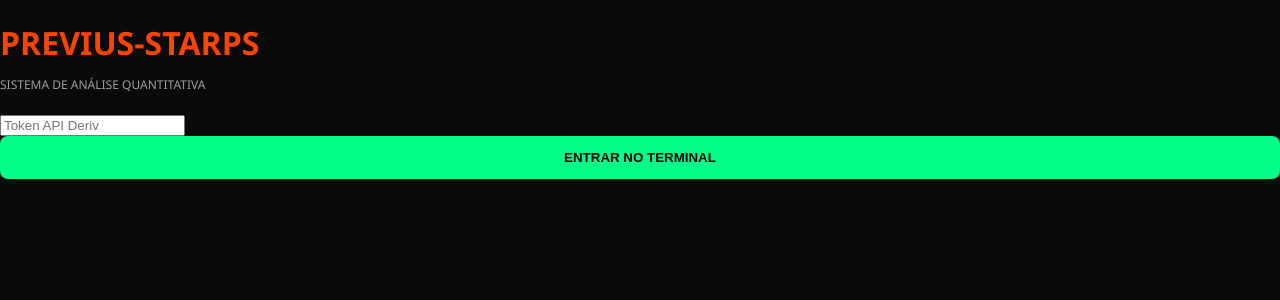
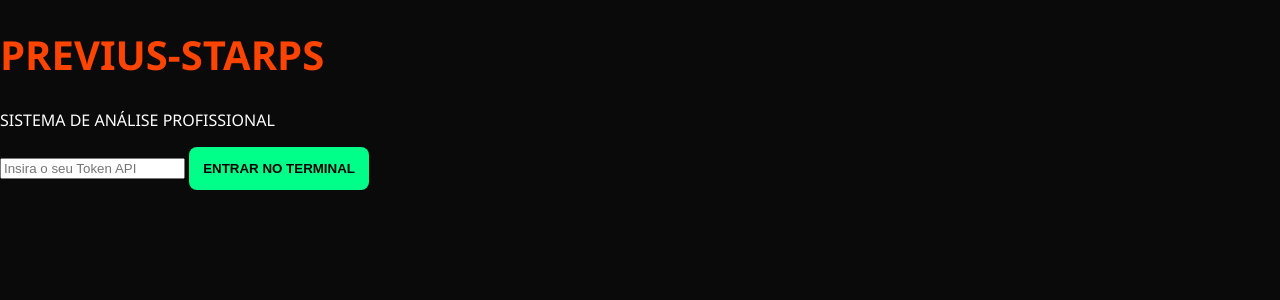
Before and after one commit to mauromanuek/Mauro-Paulo-starps-previus, a FastAPI app: page / in a window 1280 px wide. Shown: the top 300 px of the page. Run offline with FastAPI, Linux system fonts and the light colour scheme; parts of the project's set-up code (start-up, migrations or seed data) failed here and were passed over; some libraries are stand-ins or nearby versions.

Commit message:
Update index.html

```diff
--- a/templates/index.html
+++ b/templates/index.html
@@ -2,216 +2,205 @@
 <html lang="pt-BR">
 <head>
     <meta charset="UTF-8">
-    <meta name="viewport" content="width=device-width, initial-scale=1.0, maximum-scale=1.0, user-scalable=no">
-    <title>Previus-Starps | Profissional</title>
+    <meta name="viewport" content="width=device-width, initial-scale=1.0">
+    <title>Previus-Starps | OS</title>
     <link rel="stylesheet" href="/static/style.css">
     <script type="text/javascript" src="https://s3.tradingview.com/tv.js"></script>
 </head>
 <body>
-    <div id="toast-area"></div>
+    <div id="toast-container"></div>
+    <div id="menu-overlay" onclick="toggleSidebar()"></div>
 
     <div id="login-view" class="view active">
-        <div class="login-card">
-            <h1 style="color:#ff4400; margin-bottom:5px;">PREVIUS-STARPS</h1>
-            <p style="font-size:12px; opacity:0.6; margin-bottom:20px;">SISTEMA DE ANÁLISE QUANTITATIVA</p>
-            <input type="password" id="tokenInput" placeholder="Token API Deriv">
-            <button class="btn btn-start" style="width:100%" onclick="connect()">ENTRAR NO TERMINAL</button>
-            <p id="login-status" style="margin-top:15px; font-size:11px;"></p>
+        <div class="login-wrapper">
+            <h1 style="color:var(--accent); font-size: 2.5rem;">PREVIUS-STARPS</h1>
+            <p>SISTEMA DE ANÁLISE PROFISSIONAL</p>
+            <div class="login-form">
+                <input type="password" id="tokenInput" placeholder="Insira o seu Token API">
+                <button class="btn btn-start" onclick="connect()">ENTRAR NO TERMINAL</button>
+            </div>
+            <p id="login-status"></p>
         </div>
     </div>
 
     <div id="dashboard-view" class="view">
         <header>
             <button class="menu-btn" onclick="toggleSidebar()">☰</button>
-            <div class="status-indicator">
-                <div id="led" class="led-circle"></div>
-                <span id="led-text">SISTEMA OFFLINE</span>
-            </div>
-            <div class="balance-badge">
+            <div class="logo">PREVIUS-STARPS</div>
+            <div class="account-info">
+                <span id="balance-val">$0.00</span>
                 <small id="acc-type">DEMO</small>
-                <span id="balance">$0.00</span>
             </div>
         </header>
 
         <nav id="sidebar">
-            <div class="sidebar-user">TERMINAL ATIVO</div>
+            <div class="sidebar-header">MENU</div>
             <ul>
-                <li onclick="switchTab('tab-general')">📊 Dashboard Geral</li>
-                <li onclick="switchTab('tab-manual')">🎮 Operar Manual</li>
-                <li onclick="switchTab('tab-auto')">🤖 Operar Automático</li>
-                <li onclick="switchTab('tab-settings')">⚙️ Configurações</li>
+                <li onclick="showLayer('layer-dashboard')">📊 Monitor Principal</li>
+                <li onclick="showLayer('layer-manual')">🎮 Operação Manual</li>
+                <li onclick="showLayer('layer-auto')">🤖 Bot Automático</li>
+                <li onclick="location.reload()" style="color:var(--danger)">🛑 Sair</li>
             </ul>
         </nav>
 
-        <main class="container">
-            <section id="tab-general" class="tab-content active">
-                <div class="card signal-card">
-                    <div class="sig-header">
-                        <span class="badge">SINAL ATUAL</span>
-                        <span id="prob-val" class="prob-text">--%</span>
+        <main class="main-content">
+            <section id="layer-dashboard" class="layer active">
+                <div class="analysis-card">
+                    <div class="sig-row">
+                        <span id="ia-status">ANALISANDO MERCADO...</span>
+                        <span id="ia-prob">--%</span>
                     </div>
-                    <h2 id="ia-action">AGUARDANDO...</h2>
-                    <p id="ia-reason">Inicie o monitoramento para receber sinais.</p>
+                    <h2 id="ia-action">AGUARDANDO</h2>
                 </div>
 
-                <div class="grid-stats">
-                    <div class="mini-card">TENDÊNCIA: <b id="stat-trend">--</b></div>
-                    <div class="mini-card">VOLATILIDADE: <b id="stat-vol">--</b></div>
+                <div class="chart-container-wrapper">
+                    <div id="tradingview_chart"></div>
                 </div>
 
-                <div id="chart-box">
-                    <div id="tv-chart"></div>
-                    <div id="tv-error" class="chart-msg" style="display:none;">
-                        <p>Ativo indisponível no TradingView.</p>
-                        <small>O Bot continua operando normalmente.</small>
-                    </div>
-                </div>
-
-                <div class="actions">
-                    <button id="btn-on" class="btn btn-start" onclick="setBot(true)">ATIVAR BOT</button>
-                    <button id="btn-off" class="btn btn-stop" onclick="setBot(false)" disabled>DESLIGAR BOT</button>
+                <div class="central-control">
+                    <button id="main-toggle-btn" class="btn btn-start" onclick="toggleBotGlobal()">LIGAR BOT</button>
                 </div>
             </section>
 
-            <section id="tab-manual" class="tab-content">
+            <section id="layer-manual" class="layer">
                 <div class="card">
-                    <h3>OPERAÇÃO MANUAL</h3>
-                    <div class="manual-analysis-bar">
-                        <div id="m-indicator">Aguardando Análise...</div>
+                    <h3>TRADE MANUAL / RÁPIDO</h3>
+                    <div class="profit-display">
+                        RESULTADO: <span id="manual-profit">$0.00</span>
                     </div>
-                    <div class="input-group">
-                        <label>Valor da Entrada (USD):</label>
-                        <input type="number" id="m-amount" value="10">
+                    <div class="input-grid">
+                        <div class="input-group">
+                            <label>Valor ($)</label>
+                            <input type="number" id="m-stake" value="10">
+                        </div>
                     </div>
-                    <div class="actions">
-                        <button class="btn btn-start" onclick="trade('CALL')">COMPRAR (CALL)</button>
-                        <button class="btn btn-stop" onclick="trade('PUT')">VENDER (PUT)</button>
+                    <div class="action-buttons">
+                        <button class="btn btn-start" onclick="trade('CALL')">COMPRAR</button>
+                        <button class="btn btn-stop" onclick="trade('PUT')">VENDER</button>
                     </div>
                 </div>
             </section>
 
-            <section id="tab-auto" class="tab-content">
+            <section id="layer-auto" class="layer">
                 <div class="card">
-                    <h3>OPERAÇÃO AUTOMÁTICA</h3>
-                    <p>O sistema executará entradas quando a confiança for >85%.</p>
-                    <div class="auto-status-box">
-                        STATUS: <span id="auto-state-desc">INATIVO</span>
+                    <h3>CONFIGURAÇÕES DO BOT</h3>
+                    <div class="profit-display">
+                        LUCRO ACUMULADO: <span id="auto-profit">$0.00</span>
                     </div>
-                    <button class="btn btn-start" style="width:100%" onclick="setBot(true)">LIGAR AUTOMAÇÃO</button>
+                    <div class="settings-grid">
+                        <div class="input-group">
+                            <label>Stake (Valor)</label>
+                            <input type="number" id="a-stake" value="10">
+                        </div>
+                        <div class="input-group">
+                            <label>Take Profit ($)</label>
+                            <input type="number" id="a-tp" value="50">
+                        </div>
+                        <div class="input-group">
+                            <label>Stop Loss ($)</label>
+                            <input type="number" id="a-sl" value="30">
+                        </div>
+                    </div>
+                    <p style="font-size: 12px; margin-top: 15px; opacity: 0.6;">O bot entrará automaticamente em sinais com confiança acima de 80%.</p>
                 </div>
             </section>
         </main>
     </div>
 
     <script>
-        let isBotOn = false;
+        let botActive = false;
+        let sidebarOpen = false;
 
-        function toggleSidebar() { document.getElementById('sidebar').classList.toggle('open'); }
-
-        function switchTab(id) {
-            document.querySelectorAll('.tab-content').forEach(t => t.classList.remove('active'));
-            document.getElementById(id).classList.add('active');
-            toggleSidebar();
+        function toggleSidebar() {
+            sidebarOpen = !sidebarOpen;
+            document.getElementById('sidebar').classList.toggle('open', sidebarOpen);
+            document.getElementById('menu-overlay').classList.toggle('active', sidebarOpen);
         }
 
-        function notify(msg, type='info') {
-            const area = document.getElementById('toast-area');
+        function showLayer(id) {
+            document.querySelectorAll('.layer').forEach(l => l.classList.remove('active'));
+            document.getElementById(id).classList.add('active');
+            toggleSidebar(); // Fecha automático ao clicar
+        }
+
+        function toggleBotGlobal() {
+            botActive = !botActive;
+            const btn = document.getElementById('main-toggle-btn');
+            if(botActive) {
+                btn.innerText = "DESLIGAR BOT";
+                btn.className = "btn btn-stop";
+                showToast("Sistema de Automação Ativado", "success");
+            } else {
+                btn.innerText = "LIGAR BOT";
+                btn.className = "btn btn-start";
+                showToast("Sistema em Standby", "info");
+            }
+        }
+
+        function showToast(m, t) {
+            const c = document.getElementById('toast-container');
             const toast = document.createElement('div');
-            toast.className = `toast toast-${type}`;
-            toast.innerText = msg;
-            area.appendChild(toast);
+            toast.className = `toast toast-${t}`;
+            toast.innerText = m;
+            c.appendChild(toast);
             setTimeout(() => toast.remove(), 3000);
         }
 
         async function connect() {
-            const token = document.getElementById('tokenInput').value;
-            if(!token) return notify("Insira o token!", "error");
+            const t = document.getElementById('tokenInput').value;
+            if(!t) return showToast("Insira o Token", "error");
 
-            document.getElementById('login-status').innerText = "Autenticando...";
+            document.getElementById('login-status').innerText = "Conectando...";
             const res = await fetch('/login', {
                 method: 'POST',
                 headers: {'Content-Type': 'application/json'},
-                body: JSON.stringify({token})
+                body: JSON.stringify({token: t})
             });
             const data = await res.json();
 
             if(data.status === 'success') {
                 document.getElementById('login-view').classList.remove('active');
                 document.getElementById('dashboard-view').classList.add('active');
-                initTV();
-                startLoops();
+                initTradingView();
+                startSync();
             } else {
-                notify(data.message, "error");
-                document.getElementById('login-status').innerText = "Erro ao conectar.";
+                showToast("Erro de Autenticação", "error");
             }
         }
 
-        function initTV() {
+        function initTradingView() {
             new TradingView.widget({
-                "width": "100%", "height": "100%",
-                "symbol": "DERIV:100",
+                "autosize": true,
+                "symbol": "DERIV:R_100",
                 "interval": "1",
+                "timezone": "Etc/UTC",
                 "theme": "dark",
-                "container_id": "tv-chart",
+                "style": "1",
+                "locale": "br",
+                "toolbar_bg": "#f1f3f6",
+                "enable_publishing": false,
                 "hide_side_toolbar": true,
-                "callback": function() {
-                    setTimeout(() => {
-                        if(!document.querySelector('#tv-chart iframe'))
-                            document.getElementById('tv-error').style.display = 'flex';
-                    }, 3000);
-                }
+                "container_id": "tradingview_chart"
             });
         }
 
-        async function setBot(state) {
-            const res = await fetch(`/toggle_bot?active=${state}`, {method: 'POST'});
-            const data = await res.json();
-            isBotOn = state;
-            updateBotUI(state);
-            notify(state ? "Bot Ativado" : "Bot Desligado", state ? "success" : "error");
-        }
+        function startSync() {
+            setInterval(async () => {
+                const res = await fetch('/get_analysis');
+                const data = await res.json();
+                if(data.analysis.status === 'active') {
+                    document.getElementById('ia-action').innerText = data.analysis.action;
+                    document.getElementById('ia-prob').innerText = (data.analysis.probability * 100).toFixed(0) + "%";
+                    document.getElementById('ia-action').style.color = data.analysis.action.includes("CALL") ? "#00ff88" : "#ff3344";
+                }
+            }, 2000);
 
-        function updateBotUI(state) {
-            document.getElementById('led').className = state ? "led-circle active" : "led-circle";
-            document.getElementById('led-text').innerText = state ? "BOT ANALISANDO" : "SISTEMA STANDBY";
-            document.getElementById('btn-on').disabled = state;
-            document.getElementById('btn-off').disabled = !state;
-            document.getElementById('auto-state-desc').innerText = state ? "ATIVO" : "INATIVO";
-        }
-
-        async function trade(act) {
-            const amt = document.getElementById('m-amount').value;
-            const res = await fetch(`/execute_trade?action=${act}&amount=${amt}`, {method: 'POST'});
-            const data = await res.json();
-            notify(data.message, data.status === 'success' ? 'success' : 'error');
-        }
-
-        function startLoops() {
             setInterval(async () => {
                 const res = await fetch('/account_info');
                 const data = await res.json();
-                document.getElementById('balance').innerText = "$" + data.balance.toFixed(2);
+                document.getElementById('balance-val').innerText = "$" + data.balance.toFixed(2);
                 document.getElementById('acc-type').innerText = data.account_type.toUpperCase();
             }, 4000);
-
-            setInterval(async () => {
-                const res = await fetch('/get_analysis');
-                const data = await res.json();
-
-                if(data.analysis && data.analysis.status === 'active') {
-                    const s = data.analysis;
-                    document.getElementById('ia-action').innerText = s.action;
-                    document.getElementById('ia-action').style.color = s.action.includes("CALL") ? "#00ff88" : "#ff3344";
-                    document.getElementById('prob-val').innerText = (s.probability * 100).toFixed(0) + "%";
-                    document.getElementById('ia-reason').innerText = s.reason;
-
-                    document.getElementById('m-indicator').innerText = `SINAL: ${s.action} (${(s.probability * 100).toFixed(0)}%)`;
-                }
-
-                document.getElementById('stat-trend').innerText = data.macro.trend;
-                document.getElementById('stat-vol').innerText = data.macro.volatility;
-                updateBotUI(data.bot_active);
-            }, 2000);
         }
     </script>
 </body>
```
